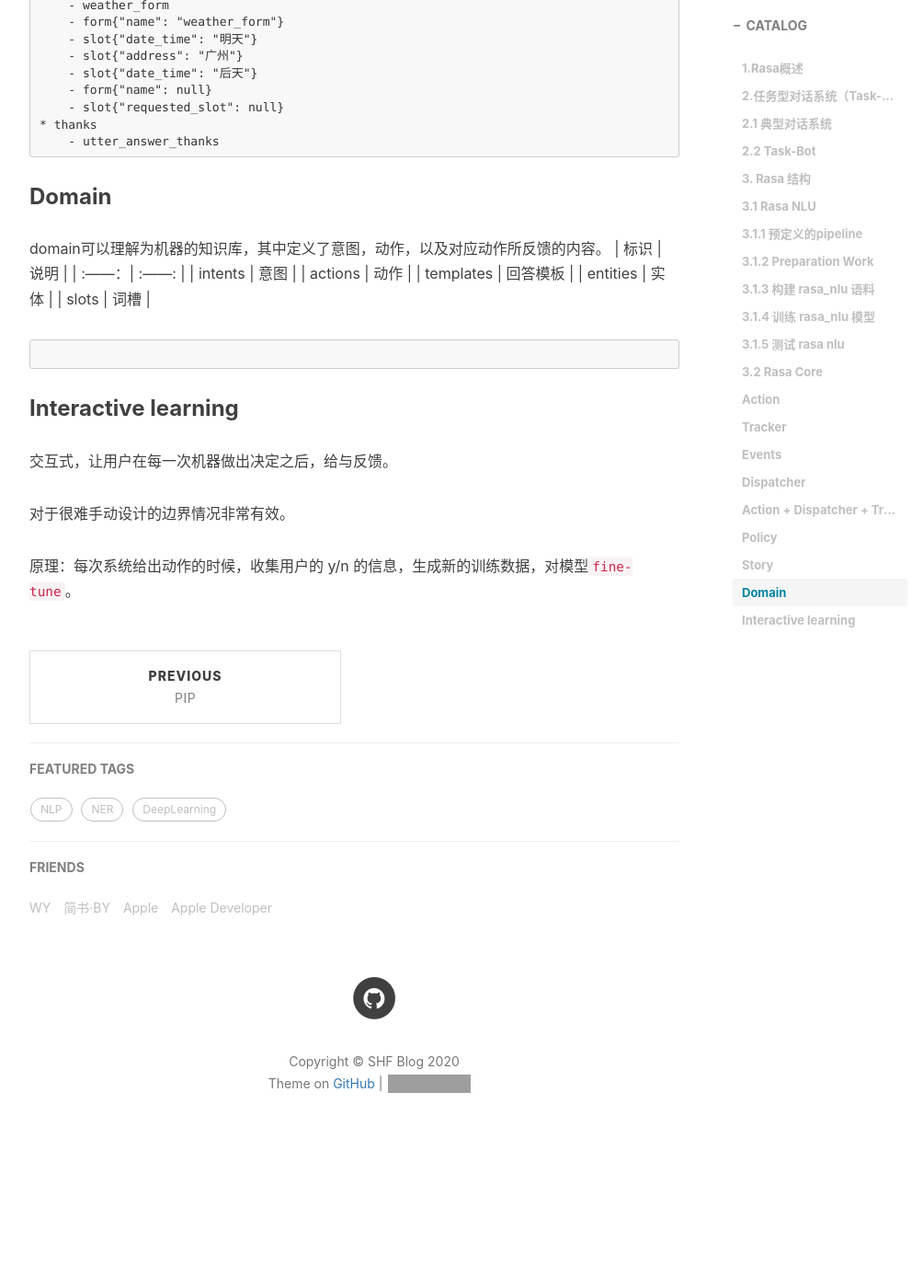
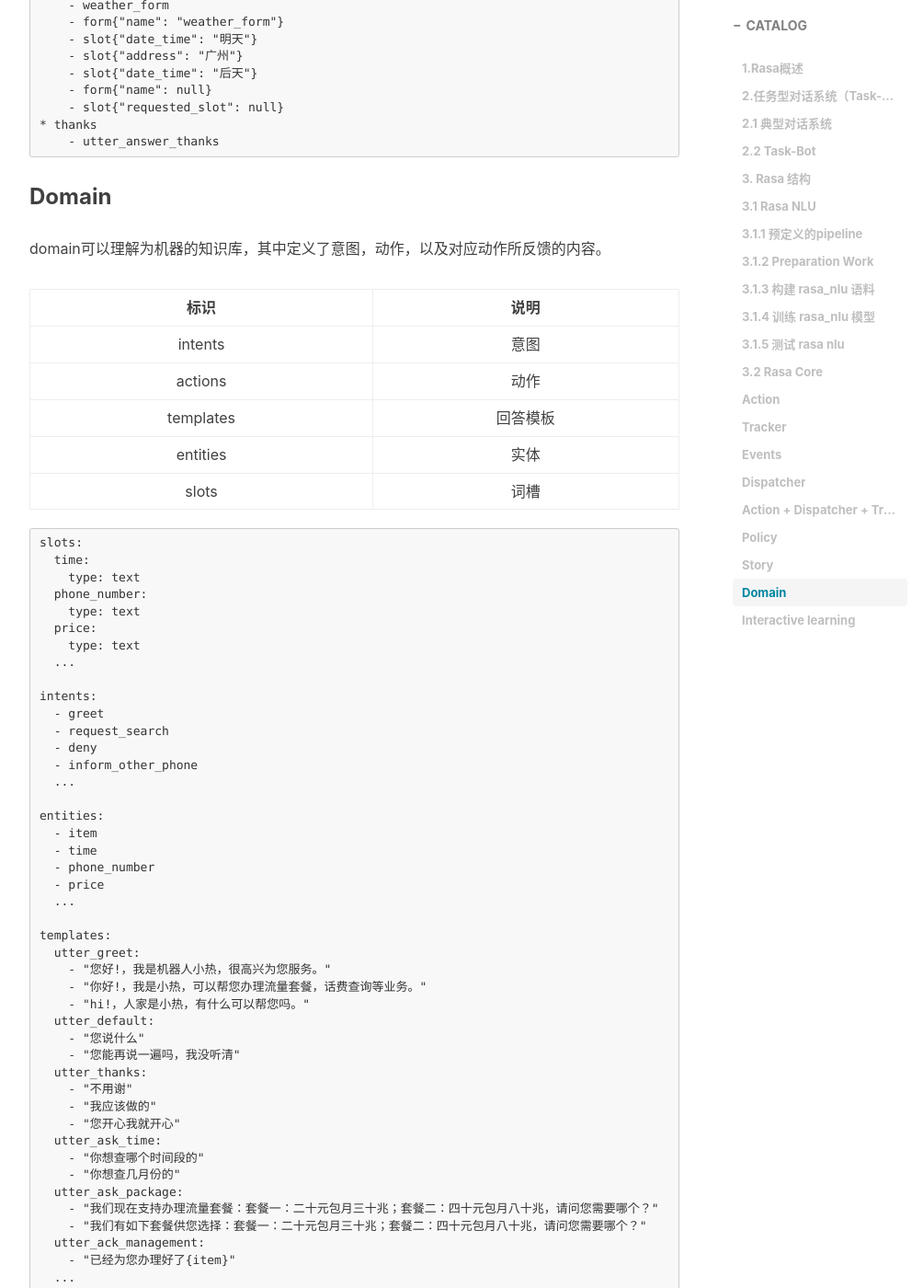
Before and after one commit to shfshf/shfshf.github.io, a Jekyll site: the page built from _posts/2020-5-19-rasa_chatbot.md, in a window 1280 px wide and 1400 px high, scrolled down 10916 px. Shown: the whole window at 92% size, without its empty margins (233-1237 px from the left). Built offline with Jekyll 4.4.1, drawn with Linux system fonts in a browser that asks for light colours; nearby versions of some CDN libraries; comment, search, counter and statistics services are not loaded; before the commit the page ends 12198 px from its top, so only the background shows below that; some of the changed text lies outside the part shown; grey boxes are pictures that could not be loaded.

Commit message:
rasa_chatbot domain update

````diff
--- a/_posts/2020-5-19-rasa_chatbot.md
+++ b/_posts/2020-5-19-rasa_chatbot.md
@@ -242,15 +242,69 @@ etc：
 ```
 ### Domain
 domain可以理解为机器的知识库，其中定义了意图，动作，以及对应动作所反馈的内容。
+
 | 标识 | 说明 |
-| :------：| :------: |
+| :-----: | :----: |
 | intents | 意图 |
 | actions | 动作 |
 | templates | 回答模板 |
 | entities | 实体 |
 | slots | 词槽 |
+
 ```
+slots:
+  time:
+    type: text
+  phone_number:
+    type: text
+  price:
+    type: text
+  ...
 
+intents:
+  - greet
+  - request_search
+  - deny
+  - inform_other_phone
+  ...
+
+entities:
+  - item
+  - time
+  - phone_number
+  - price
+  ...
+
+templates:
+  utter_greet:
+    - "您好!，我是机器人小热，很高兴为您服务。"
+    - "你好!，我是小热，可以帮您办理流量套餐，话费查询等业务。"
+    - "hi!，人家是小热，有什么可以帮您吗。"
+  utter_default:
+    - "您说什么"
+    - "您能再说一遍吗，我没听清"
+  utter_thanks:
+    - "不用谢"
+    - "我应该做的"
+    - "您开心我就开心"
+  utter_ask_time:
+    - "你想查哪个时间段的"
+    - "你想查几月份的"
+  utter_ask_package:
+    - "我们现在支持办理流量套餐：套餐一：二十元包月三十兆；套餐二：四十元包月八十兆，请问您需要哪个？"
+    - "我们有如下套餐供您选择：套餐一：二十元包月三十兆；套餐二：四十元包月八十兆，请问您需要哪个？"
+  utter_ack_management:
+    - "已经为您办理好了{item}"
+  ...
+
+actions:
+  - utter_greet
+  - utter_default
+  - utter_thanks
+  - utter_ask_time
+  - utter_ask_package
+  - bot.ActionSearchConsume
+  ...
 ```
 
 ### Interactive learning
````
